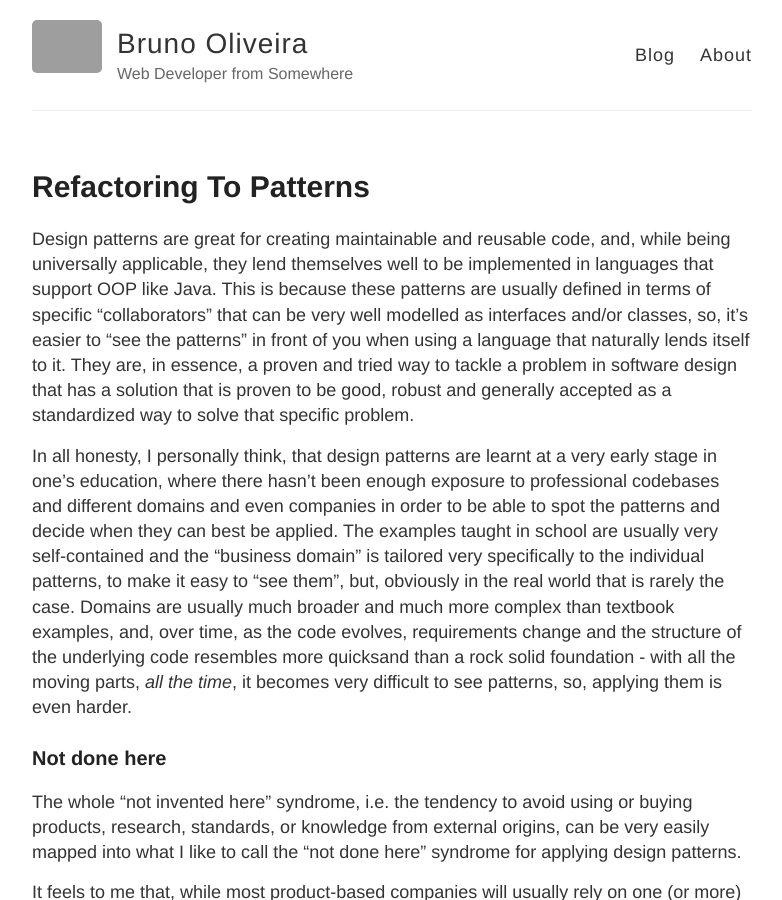
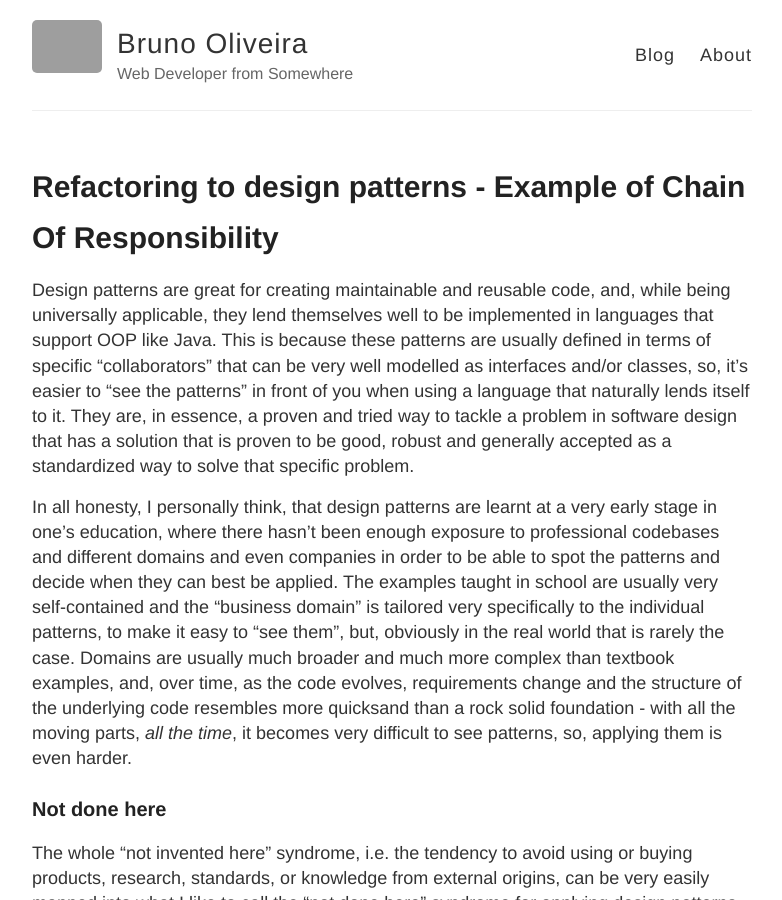
Before and after one commit to bruno-oliveira/techblog, a Jekyll site: the page built from _posts/2021-12-01-refactoring-to-patterns.md, in a window 1280 px wide and 900 px high. Shown: the whole window, without its empty margins (248-1030 px from the left). Built offline with Jekyll 4.4.1, drawn with Linux system fonts in a browser that asks for light colours; our own code applies the rules of GitHub Pages for plain Markdown files; grey boxes are pictures that could not be loaded.

Commit message:
Update 2021-12-01-refactoring-to-patterns.md

```diff
--- a/_posts/2021-12-01-refactoring-to-patterns.md
+++ b/_posts/2021-12-01-refactoring-to-patterns.md
@@ -1,3 +1,8 @@
+---
+layout: post
+title: Refactoring to design patterns - Example of Chain Of Responsibility
+published: true
+---
 Design patterns are great for creating maintainable and reusable code, and, while being universally applicable, they lend themselves well to be implemented in languages that support OOP like Java. This is because these patterns are usually defined in terms of specific "collaborators" that can be very well modelled as interfaces and/or classes, so, it's easier to "see the patterns" in front of you when using a language that naturally lends itself to it. They are, in essence, a proven and tried way to tackle a problem in software design that has a solution that is proven to be good, robust and generally accepted as a standardized way to solve that specific problem.
 
 In all honesty, I personally think, that design patterns are learnt at a very early stage in one's education, where there hasn't been enough exposure to professional codebases and different domains and even companies in order to be able to spot the patterns and decide when they can best be applied. The examples taught in school are usually very self-contained and the "business domain" is tailored very specifically to the individual patterns, to make it easy to "see them", but, obviously in the real world that is rarely the case. Domains are usually much broader and much more complex than textbook examples, and, over time, as the code evolves, requirements change and the structure of the underlying code resembles more quicksand than a rock solid foundation - with all the moving parts, _all the time_, it becomes very difficult to see patterns, so, applying them is even harder.
```
Also changed, not shown: other parts of _posts/2021-12-01-refactoring-to-patterns.md (+2 -0 lines).
